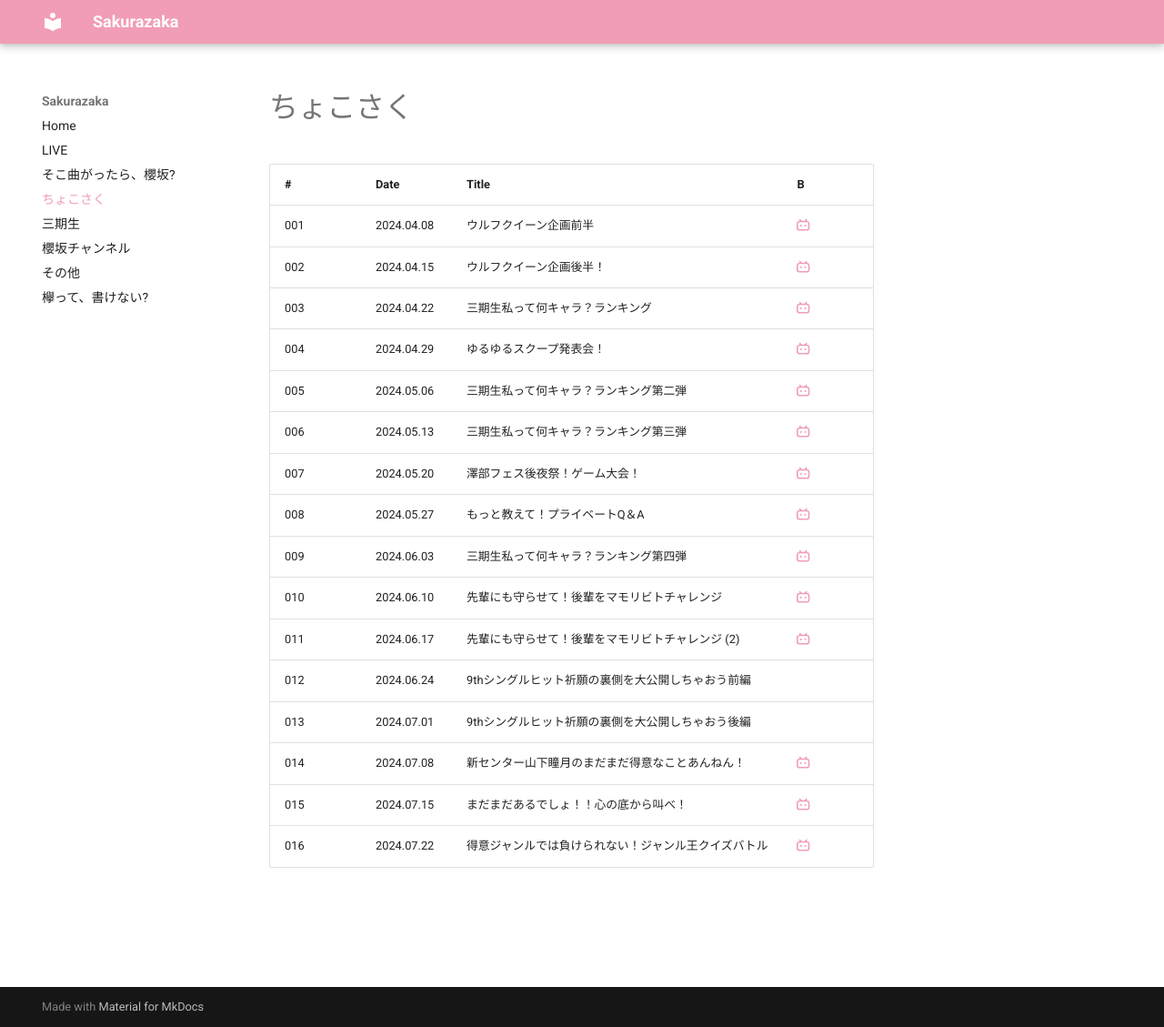
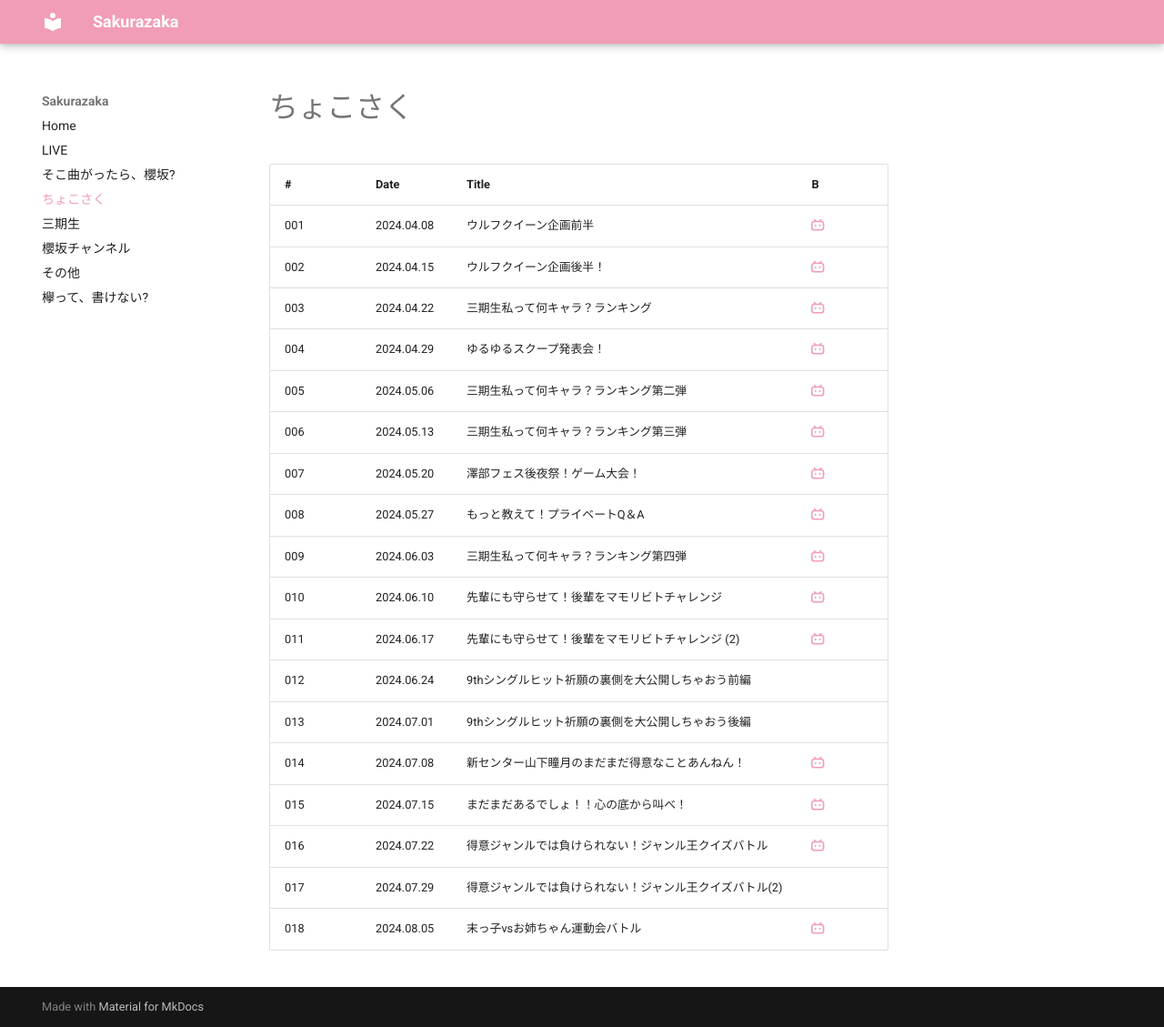
Before and after one commit to aki-192/sakura, an MkDocs documentation site: the page built from docs/chokosaku.md, in a window 1280 px wide and 1129 px high. Shown: the whole window at 91% size. Built offline with MkDocs 1.6.1 and Material for MkDocs 9.7.7, drawn with Linux system fonts in a browser that asks for light colours.

Commit message:
Update chokosaku.md

```diff
--- a/docs/chokosaku.md
+++ b/docs/chokosaku.md
@@ -21,4 +21,6 @@ title: ちょこさく
 | 013 | 2024.07.01 | 9thシングルヒット祈願の裏側を大公開しちゃおう後編 | |
 | 014 | 2024.07.08 | 新センター山下瞳月のまだまだ得意なことあんねん！ | [:simple-bilibili:](https://www.bilibili.com/video/BV1Ky411q7gs/) |
 | 015 | 2024.07.15 | まだまだあるでしょ！！心の底から叫べ！ | [:simple-bilibili:](https://www.bilibili.com/video/BV19T421k7pT/) |
-| 016 | 2024.07.22 | 得意ジャンルでは負けられない！ジャンル王クイズバトル | [:simple-bilibili:](https://www.bilibili.com/video/BV1yr421K7c8?p=2) |
+| 016 | 2024.07.22 | 得意ジャンルでは負けられない！ジャンル王クイズバトル | [:simple-bilibili:](https://www.bilibili.com/video/BV1ux4y1s7fJ/) |
+| 017 | 2024.07.29 | 得意ジャンルでは負けられない！ジャンル王クイズバトル(2) | |
+| 018 | 2024.08.05 | 末っ子vsお姉ちゃん運動会バトル | [:simple-bilibili:](https://www.bilibili.com/video/BV12hayeVERh/) |
```
